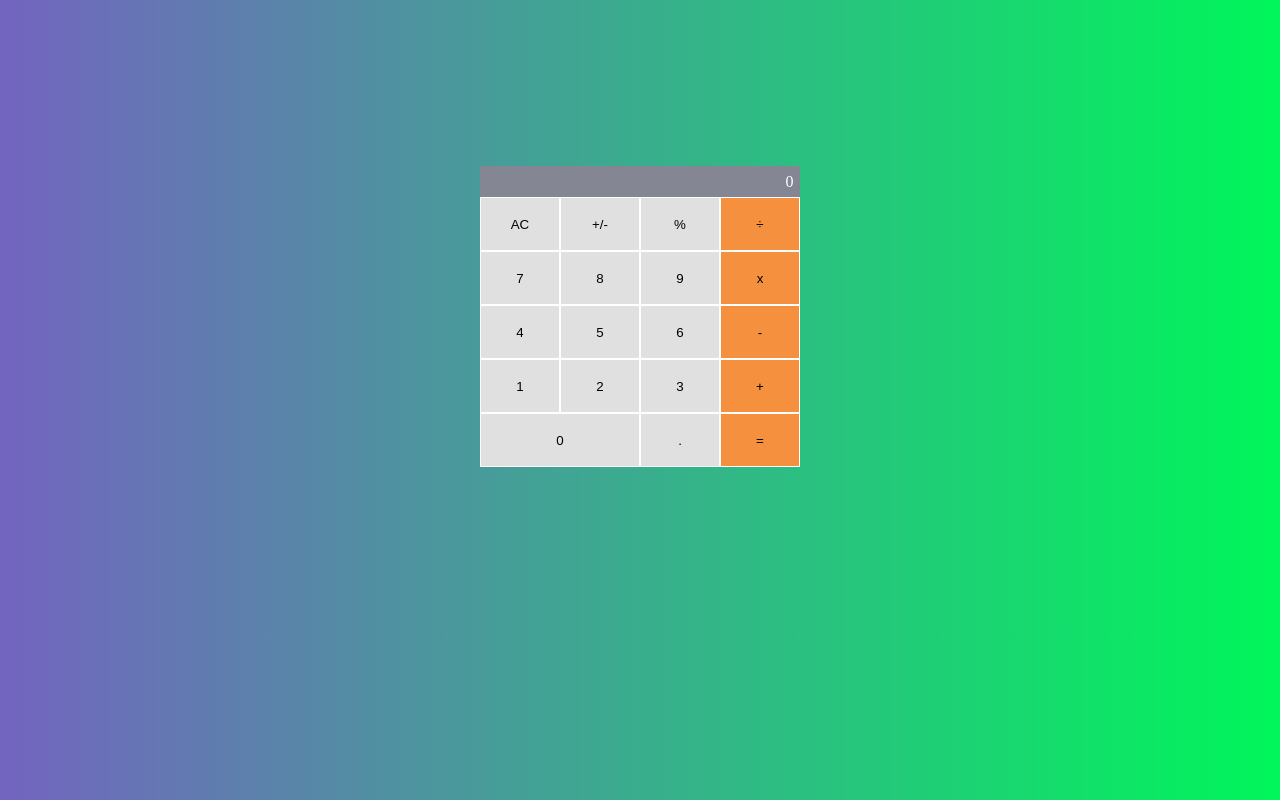
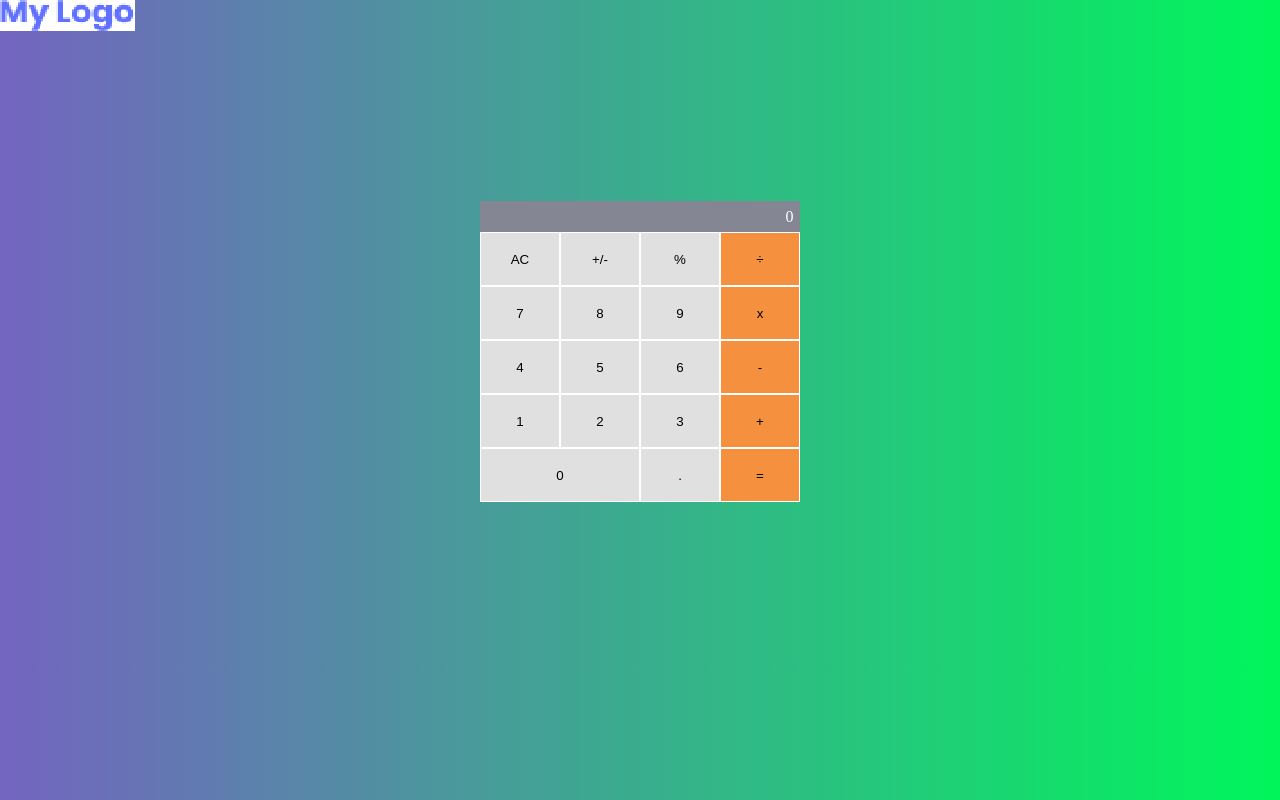
Before and after one commit to HossainAraf/Math-Magicians, a React (Create React App) app: page / in a window 1280 px wide. Built offline with nearby package versions, Linux system fonts and the light colour scheme.

Commit message:
Add logo

```diff
--- a/src/index.js
+++ b/src/index.js
@@ -4,10 +4,12 @@ import './index.css';
 // import App from './App';
 import reportWebVitals from './reportWebVitals';
 import Calculator from './components/Calculator';
+import logo from './Assets/logo-2.png';
 
 const root = ReactDOM.createRoot(document.getElementById('root'));
 root.render(
   <React.StrictMode>
+    <img src={logo} alt="Logo" />
     <Calculator />
   </React.StrictMode>,
 );
```
Also changed, not shown: src/Assets/logo-2.png (added), src/logo.svg (deleted).
